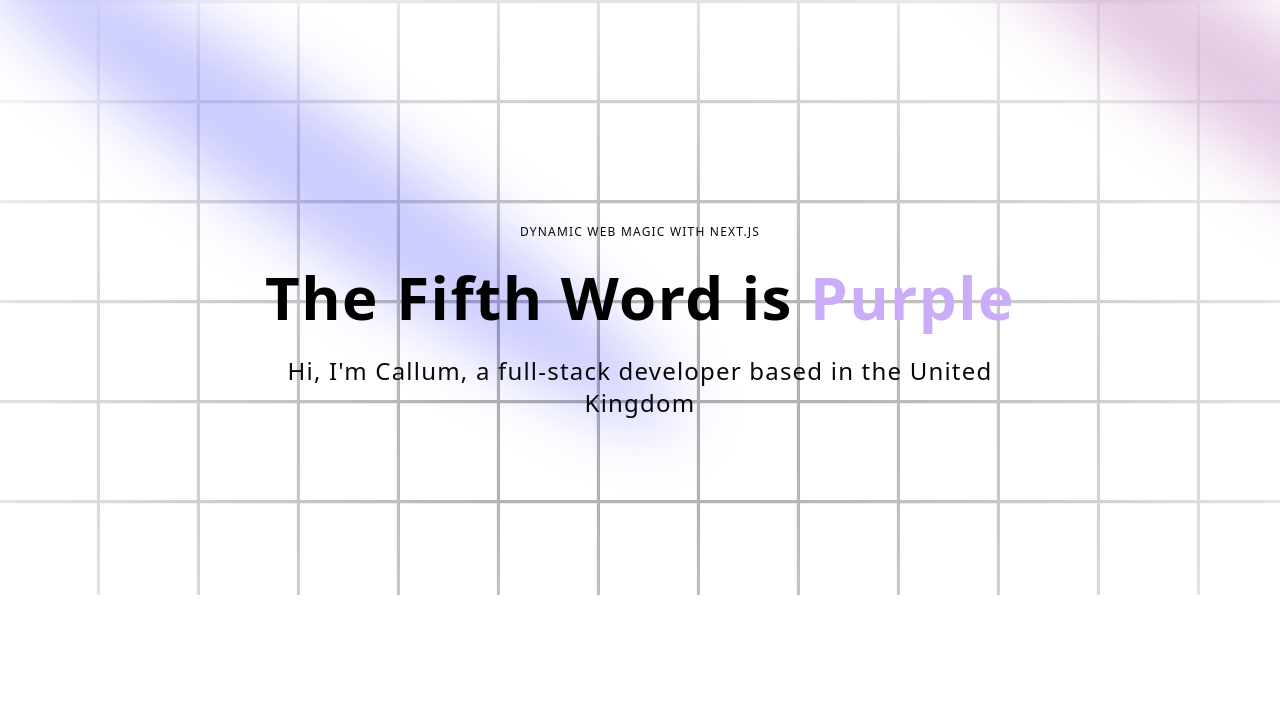
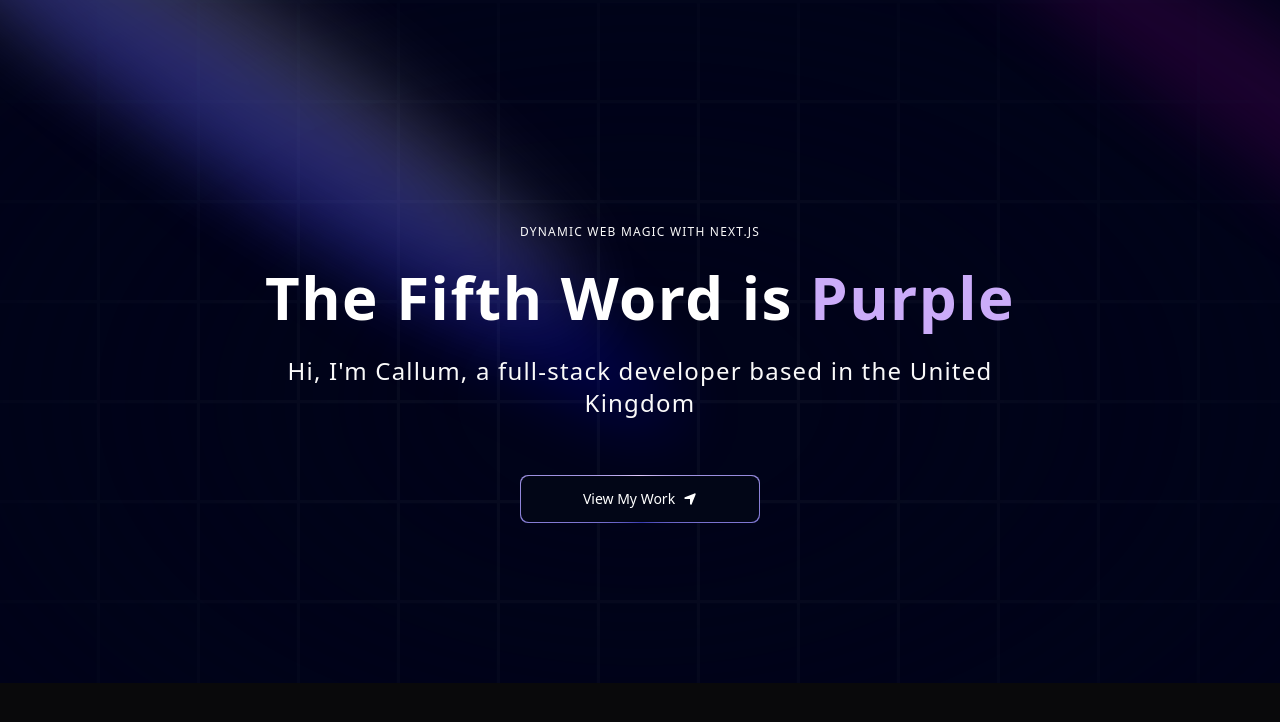
Before and after one commit to DrunkenJellies-dev/full_stack_portfolio, a Next.js app: page / in a window 1280 px wide. Shown: the top 722 px of the page. Built offline with nearby package versions, Linux system fonts and the light colour scheme.

Commit message:
Added call to action button to the hero banner

```diff
--- a/app/layout.tsx
+++ b/app/layout.tsx
@@ -30,7 +30,7 @@ export default function RootLayout({
       >
         <ThemeProvider
             attribute="class"
-            defaultTheme="light"
+            defaultTheme="dark"
             enableSystem
             disableTransitionOnChange
           >
--- a/components/Hero.tsx
+++ b/components/Hero.tsx
@@ -1,10 +1,14 @@
 import React from "react";
 import { Spotlight } from "./ui/Spotlight";
 import { TextGenerateEffect } from "@/components/ui/text-generate-effect";
+import MagicButton from "./ui/magic-button";
+import { FaLocationArrow } from "react-icons/fa6";
 
 const Hero = () => {
   return (
     <div className="pb-20 pt-36">
+
+      {/* Spotlight */}
       <div>
         <Spotlight
           className="-top-40 -left-10 md:left-32 md:-top-20 h-screen"
@@ -17,10 +21,12 @@ const Hero = () => {
         <Spotlight className="top-28 left-80 h-[80vh] w-[50vw]" fill="blue" />
       </div>
 
+      {/* Grid */}
       <div className="h-screen w-full dark:bg-black-100 bg-white  dark:bg-grid-white/[0.03] bg-grid-black/[0.3] flex items-center justify-center absolute top-0 left-0">
         {/* Radial gradient for the container to give a faded look */}
         <div className="absolute pointer-events-none inset-0 flex items-center justify-center dark:bg-black-100 bg-white [mask-image:radial-gradient(ellipse_at_center,transparent_20%,black)]"></div>
       </div>
+
 
       <div className="flex justify-center relative my-20 z-10">
         <div className="max-w-[89vw] md:max-w-2xl lg:max-w-[60vw] flex flex-col items-center justify-center">
@@ -28,11 +34,23 @@ const Hero = () => {
             Dynamic Web Magic With Next.js
           </h2>
 
-          <TextGenerateEffect className="text-center text-[40px] md:text-5xl lg:text-6xl" words="The Fifth Word is Purple"/>
+          <TextGenerateEffect
+            className="text-center text-[40px] md:text-5xl lg:text-6xl"
+            words="The Fifth Word is Purple"
+          />
 
           <p className="text-center md:tracking-wider mb-4 text-sm md:text-lg lg:text-2xl">
-            Hi, I&apos;m Callum, a full-stack developer based in the United Kingdom
+            Hi, I&apos;m Callum, a full-stack developer based in the United
+            Kingdom
           </p>
+
+          <a href="#about">
+            <MagicButton
+              title="View My Work"
+              icon={<FaLocationArrow />}
+              position="right"
+            />
+          </a>
         </div>
       </div>
     </div>
--- /dev/null
+++ b/components/ui/magic-button.tsx
@@ -0,0 +1,28 @@
+import React from "react";
+
+const MagicButton = ({
+  title,
+  icon,
+  position,
+  handleClick,
+  otherClasses,
+}: {
+  title: string;
+  icon: React.ReactNode;
+  position: string;
+  handleClick?: () => void;
+  otherClasses?: string;
+}) => {
+  return (
+    <button className="relative inline-flex h-12 w-full overflow-hidden rounded-lg p-[1px] focus:outline-none md:w-60 md:mt-10">
+      <span className="absolute inset-[-1000%] animate-[spin_2s_linear_infinite] bg-[conic-gradient(from_90deg_at_50%_50%,#E2CBFF_0%,#393BB2_50%,#E2CBFF_100%)]" />
+      <span className={`inline-flex h-full w-full cursor-pointer items-center justify-center rounded-lg bg-slate-950 px-7 text-sm font-medium text-white backdrop-blur-3xl gap-2 ${otherClasses}`}>
+        {position == 'left' && icon}
+        {title}
+        {position == 'right' && icon}
+      </span>
+    </button>
+  );
+};
+
+export default MagicButton;
--- a/package.json
+++ b/package.json
@@ -16,6 +16,7 @@
     "next-themes": "^0.4.4",
     "react": "^19.0.0",
     "react-dom": "^19.0.0",
+    "react-icons": "^5.5.0",
     "tailwind-merge": "^3.0.2",
     "tailwindcss-animate": "^1.0.7"
   },
```
Also changed, not shown: 1 other file (tests, documents, lock files or other folders).
